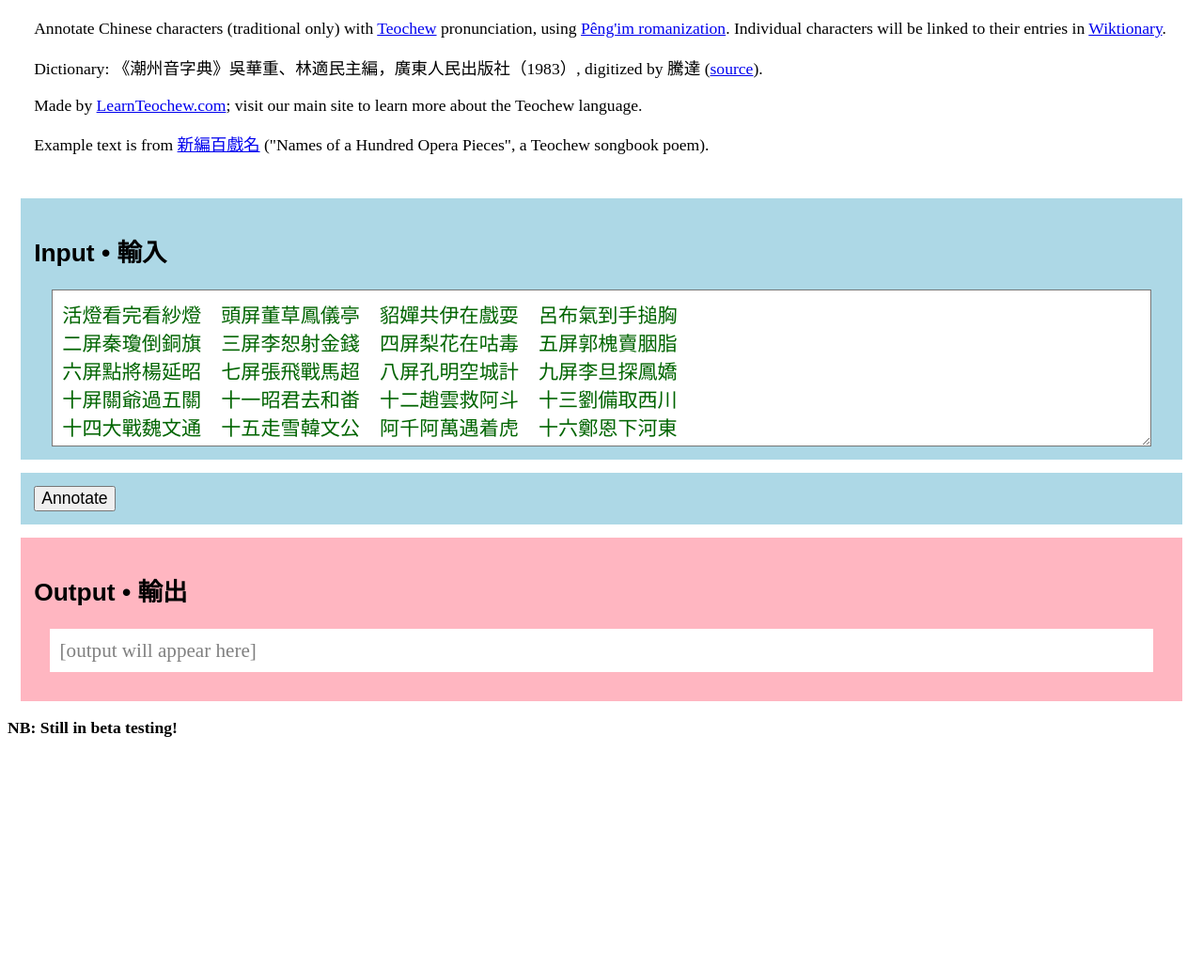
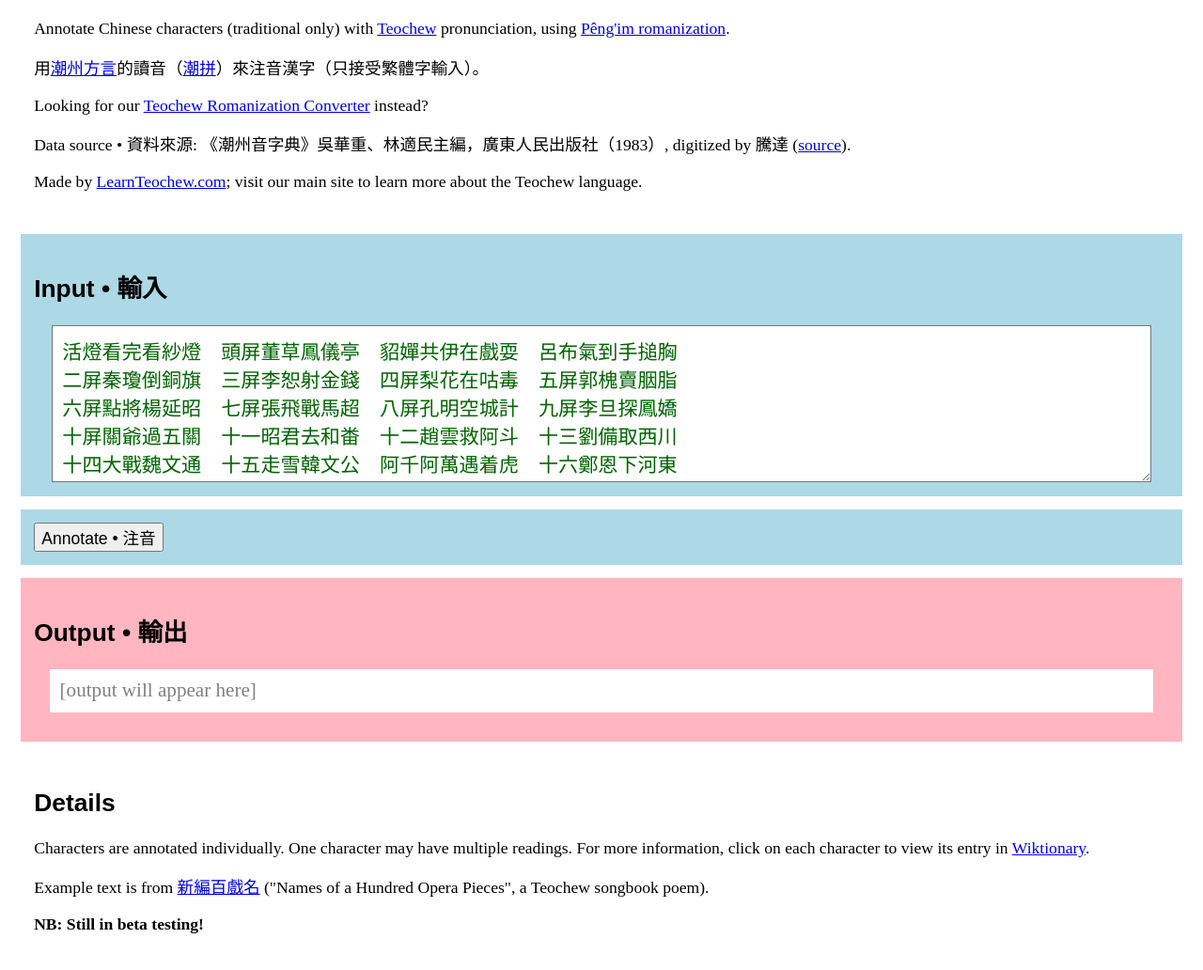
Before and after one commit to learn-teochew/charpeng-js, a plain HTML site: page index.html in a window 1280 px wide. Shown: the part 106-1138 px from the top of the page at 94% size. Before the commit the page ends 908 px from the top, so only its background shows below. Drawn offline with Linux system fonts and the light colour scheme; a web font is replaced by a local one.

Commit message:
Expand explanation in webpage

```diff
--- a/index.html
+++ b/index.html
@@ -11,13 +11,14 @@
   <body>
     <div class="padbox">
       <h1>Teochew Pronunciation Annotator • 潮州話漢字注音器</h1>
-      <p>Annotate Chinese characters (traditional only) with <a href="https://en.wikipedia.org/wiki/Teochew_Min">Teochew</a> pronunciation, using <a href="https://en.wikipedia.org/wiki/Peng%27im">Pêng'im romanization</a>. Individual characters will be linked to their entries in <a href="https://en.wiktionary.org/">Wiktionary</a>.</p>
-      <p>Dictionary: 《潮州音字典》吳華重、林適民主編，廣東人民出版社（1983）, digitized by 騰達 (<a href="https://github.com/kahaani/dieghv">source</a>).</p>
+      <p>Annotate Chinese characters (traditional only) with <a href="https://en.wikipedia.org/wiki/Teochew_Min">Teochew</a> pronunciation, using <a href="https://en.wikipedia.org/wiki/Peng%27im">Pêng'im romanization</a>.</p>
+      <p>用<a href="https://zh.wikipedia.org/wiki/%E6%BD%AE%E5%B7%9E%E8%AF%9D">潮州方言</a>的讀音（<a href="https://zh.wikipedia.org/wiki/%E6%BD%AE%E5%B7%9E%E8%A9%B1%E6%8B%BC%E9%9F%B3%E6%96%B9%E6%A1%88">潮拼</a>）來注音漢字（只接受繁體字輸入）。</p>
+      <p>Looking for our <a href="https://learnteochew.com/pengim-js/">Teochew Romanization Converter</a> instead?</p>
+      <p>Data source • 資料來源: 《潮州音字典》吳華重、林適民主編，廣東人民出版社（1983）, digitized by 騰達 (<a href="https://github.com/kahaani/dieghv">source</a>).</p>
       <p>
         Made by <a href="https://learnteochew.com/">LearnTeochew.com</a>; visit
         our main site to learn more about the Teochew language.
       </p>
-      <p>Example text is from <a href="https://zh.wikisource.org/wiki/%E6%96%B0%E7%B7%A8%E7%99%BE%E6%88%B2%E5%90%8D">新編百戲名</a> ("Names of a Hundred Opera Pieces", a Teochew songbook poem).</p>
     </div>
 
     <div class="lightblue">
@@ -32,7 +33,7 @@
     </div>
 
     <div class="lightblue">
-      <button id="annotatebutton">Annotate</button>
+      <button id="annotatebutton">Annotate • 注音</button>
     </div>
 
     <div class="lightpink">
@@ -41,6 +42,10 @@
         <span style="color: grey">[output will appear here]</span>
       </div>
     </div>
+    <div>
+      <h2>Details</h2>
+      <p>Characters are annotated individually. One character may have multiple readings. For more information, click on each character to view its entry in <a href="https://en.wiktionary.org/">Wiktionary</a>.</p>
+      <p>Example text is from <a href="https://zh.wikisource.org/wiki/%E6%96%B0%E7%B7%A8%E7%99%BE%E6%88%B2%E5%90%8D">新編百戲名</a> ("Names of a Hundred Opera Pieces", a Teochew songbook poem).</p>
       <p>
         <strong>NB: Still in beta testing!</strong>
       </p>
```
